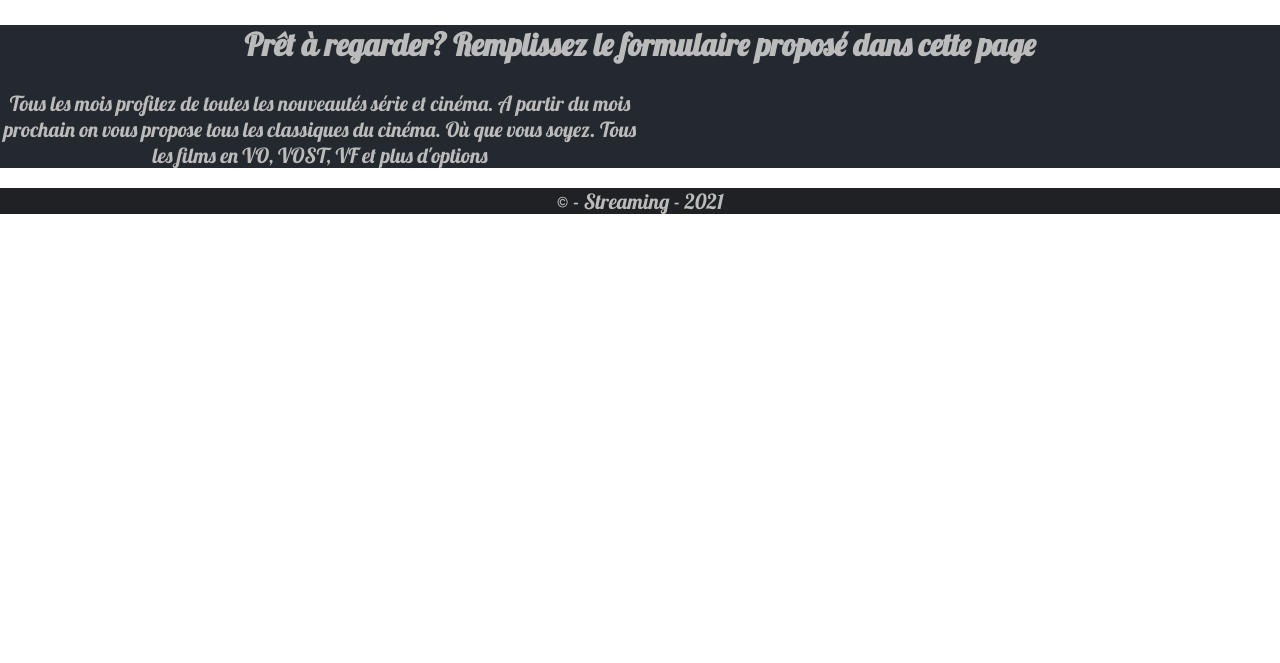
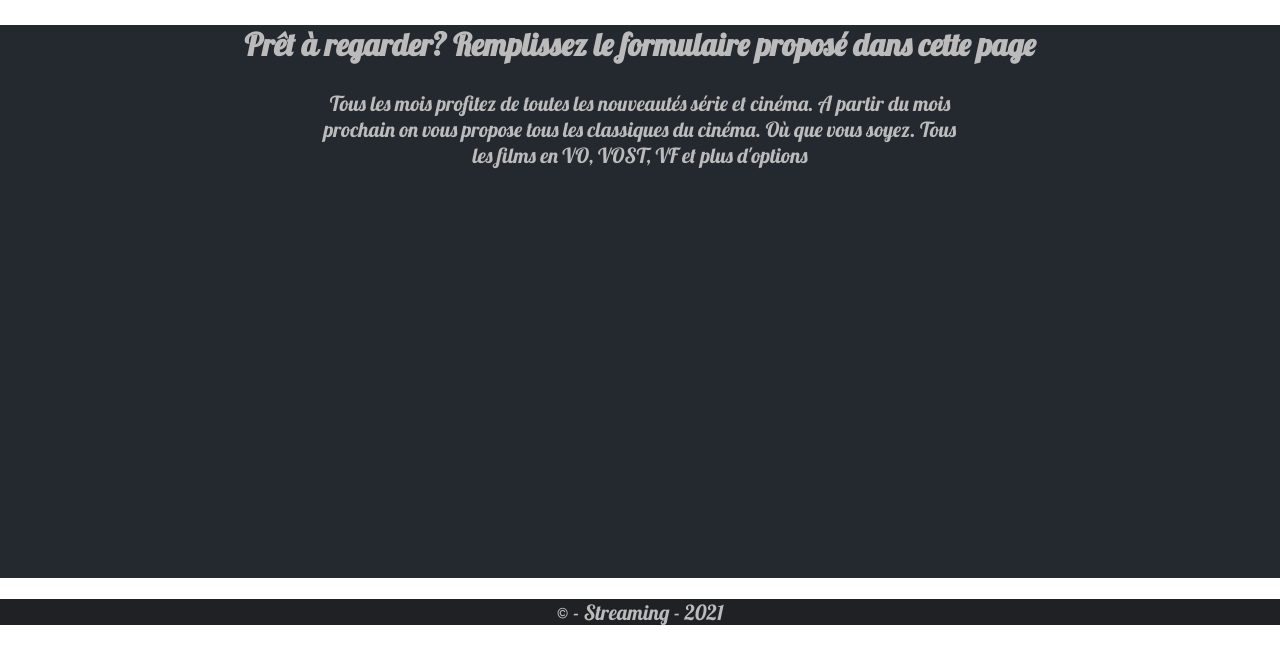
Before and after one commit to Sshn09/CinemaGiu, a plain HTML site: page index.html in a window 1280 px wide. Shown: the part 83-746 px from the top of the page. Drawn offline with Linux system fonts and the light colour scheme.

Commit message:
Bug d'alignement reglé pour le texte

```diff
--- a/css/style.css
+++ b/css/style.css
@@ -22,19 +22,22 @@ header{
     color: var(--color-textclassic);
 }
 main{
-    max-width: 120rem;
+    width: 120rem;
+    max-width: 100%;
     background-color: var(--color-secondary);
     color: var(--color-textclassic);
-    margin: auto;
 }
 main>h2{
     text-align: center;
     max-width: 100%;
 }
-
 main>p{
     text-align: center;
     max-width: 50%;
+    margin-left: 25%;
+}
+main>ul>li{
+    list-style: none;
 }
 footer{
     text-align: center;
--- a/index.html
+++ b/index.html
@@ -16,6 +16,23 @@
         <p>Tous les mois profitez de toutes les nouveautés série et cinéma. A partir du mois
             prochain on vous propose tous les classiques du cinéma. Où que vous soyez. Tous
             les films en VO, VOST, VF et plus d'options</p>
+        <ul>
+            <li><img src="" alt=""></li>
+            <li><img src="" alt=""></li>
+            <li><img src="" alt=""></li>
+            <li><img src="" alt=""></li>
+            <li><img src="" alt=""></li>
+            <li><img src="" alt=""></li>
+            <li><img src="" alt=""></li>
+            <li><img src="" alt=""></li>
+            <li><img src="" alt=""></li>
+            <li><img src="" alt=""></li>
+            <li><img src="" alt=""></li>
+            <li><img src="" alt=""></li>
+            <li><img src="" alt=""></li>
+            <li><img src="" alt=""></li>
+            <li><img src="" alt=""></li>
+        </ul>
     </main>
     <footer>&copy; - Streaming - 2021</footer>
 </body>
```
